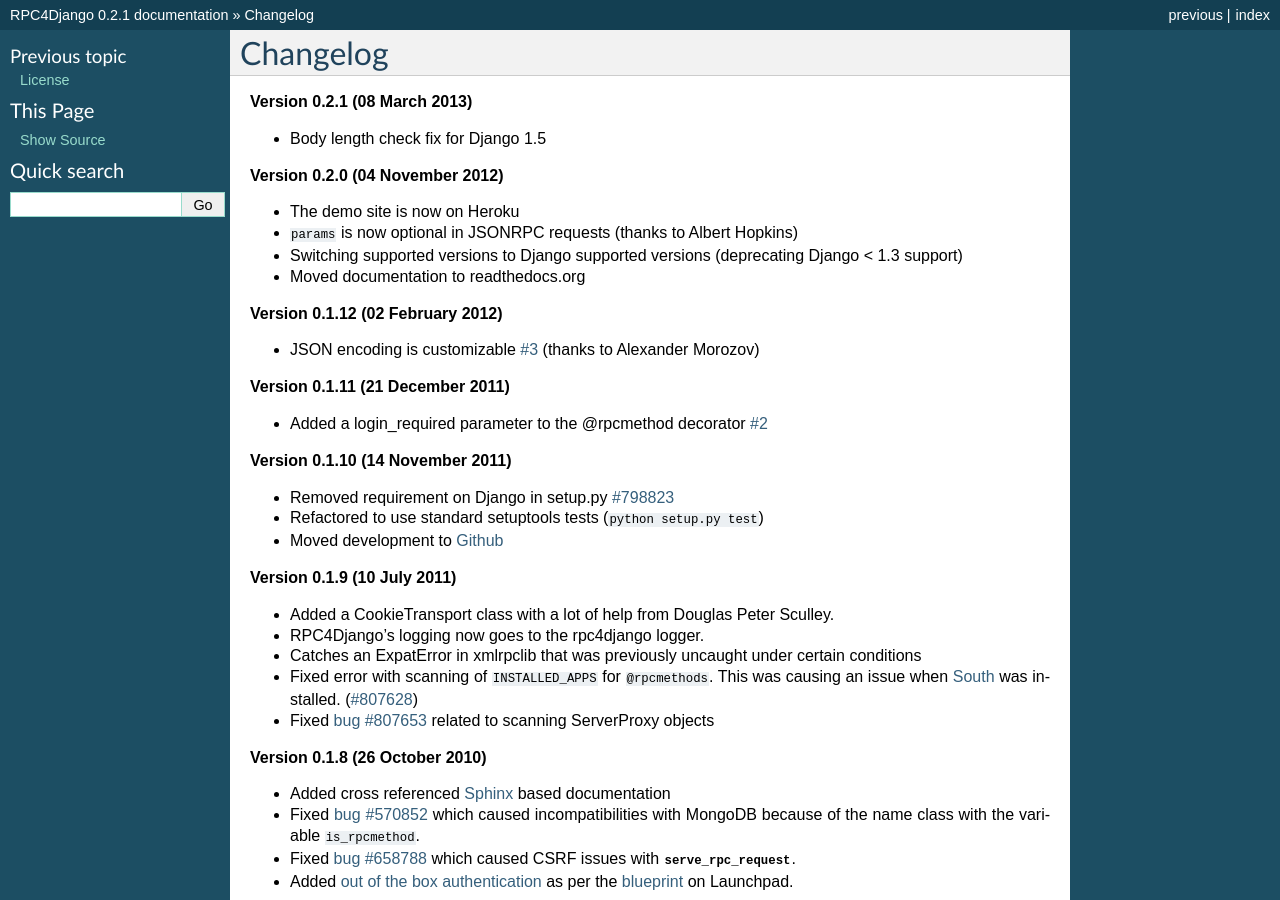
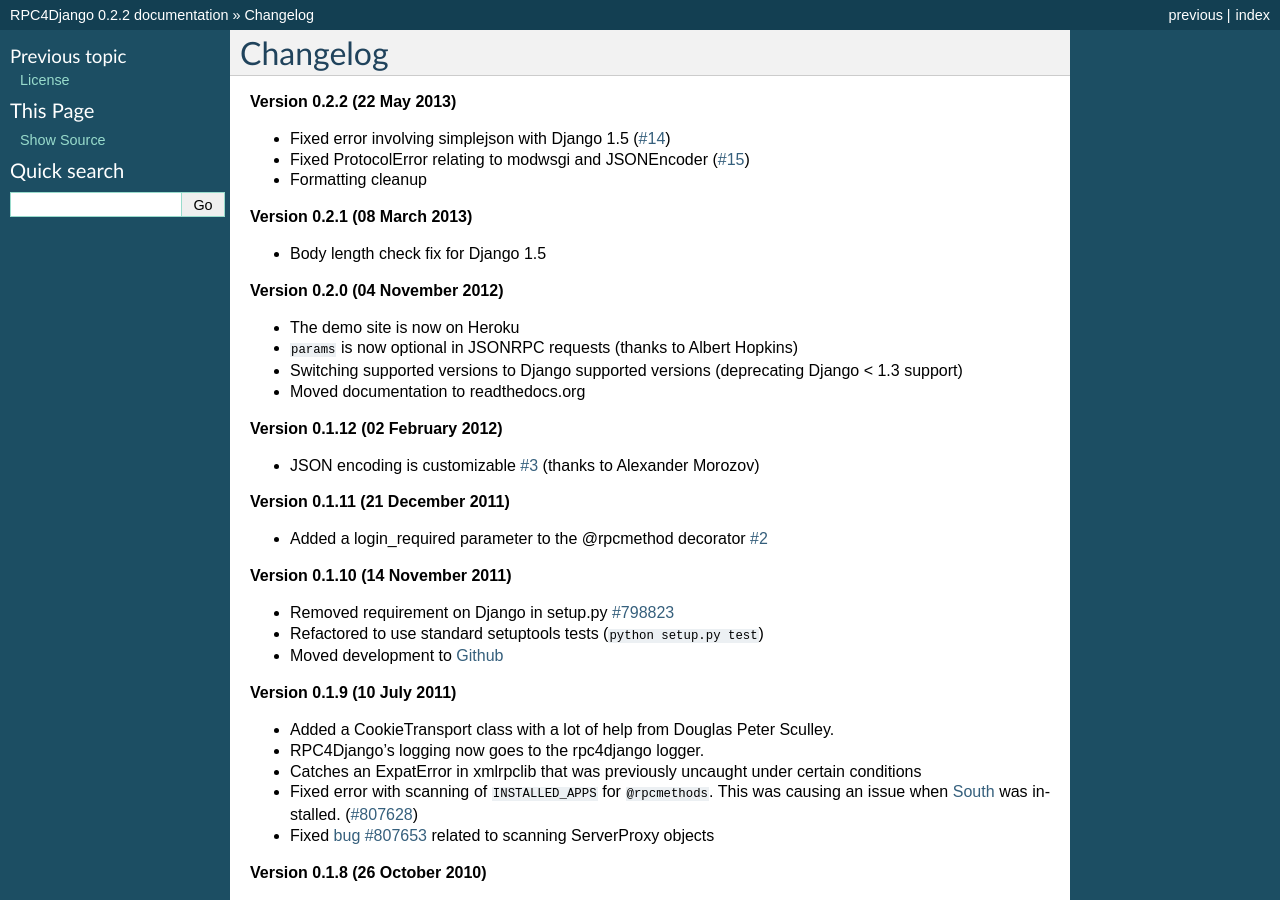
Before and after one commit to rpc4django/rpc4django, a Sphinx documentation site: the page built from docs/changelog.txt, in a window 1280 px wide and 900 px high. Built offline with Sphinx 7.4.7, drawn with Linux system fonts in a browser that asks for light colours; some of the changed text lies outside the part shown.

Commit message:
Version 0.2.2 :sparkles:

```diff
--- a/docs/changelog.txt
+++ b/docs/changelog.txt
@@ -1,5 +1,15 @@
 Changelog
 =========
+
+**Version 0.2.2 (22 May 2013)**
+
+- Fixed error involving simplejson with Django 1.5 (`#14`_)
+- Fixed ProtocolError relating to modwsgi and JSONEncoder (`#15`_)
+- Formatting cleanup
+
+.. _#14: https://github.com/davidfischer/rpc4django/issues/14
+.. _#15: https://github.com/davidfischer/rpc4django/issues/15
+
 
 **Version 0.2.1 (08 March 2013)**
 
--- a/docs/conf.py
+++ b/docs/conf.py
@@ -47,7 +47,7 @@
 # built documents.
 #
 # The short X.Y version.
-version = '0.2.1'
+version = '0.2.2'
 # The full version, including alpha/beta/rc tags.
 release = version
 
--- a/rpc4django/__init__.py
+++ b/rpc4django/__init__.py
@@ -2,7 +2,7 @@
 
 _MAJOR = 0
 _MINOR = 2
-_PATCH = 1
+_PATCH = 2
 
 __version__ = str(_MAJOR) + '.' + str(_MINOR) + '.' + str(_PATCH)
 
--- a/setup.py
+++ b/setup.py
@@ -84,7 +84,7 @@
 
 setup(
     name = 'rpc4django',
-    version = '0.2.1',
+    version = '0.2.2',
     description = 'Handles JSONRPC and XMLRPC requests easily with Django',
     long_description = long_description,
     author = 'David Fischer',
```
